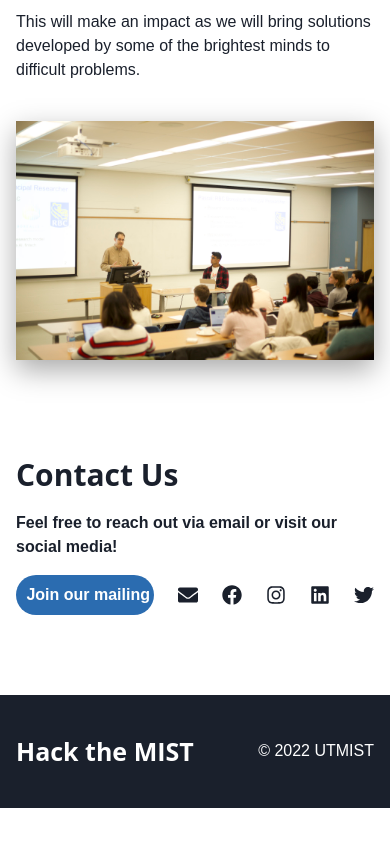
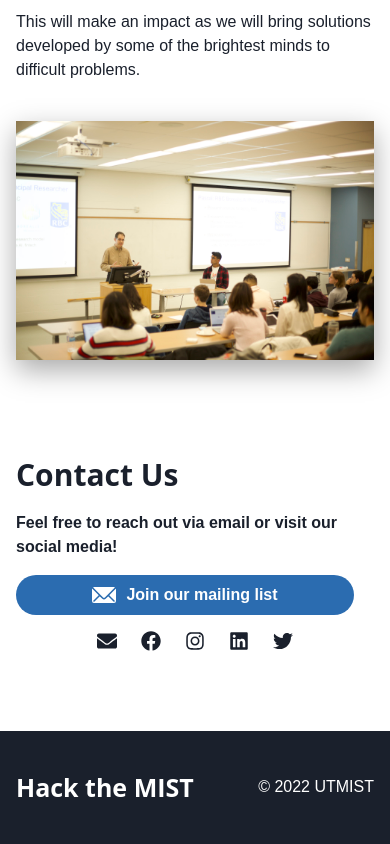
Before and after one commit to UTMIST/hackthemist, a React (Create React App) app: page / in a window 390 px wide. Shown: the part 1368-2212 px from the top of the page. Before the commit the page ends 2176 px from the top, so only its background shows below. Built offline with nearby package versions, Linux system fonts and the light colour scheme.

Commit message:
Improved mobile responsiveness of links

```diff
--- a/src/sections/Contact.tsx
+++ b/src/sections/Contact.tsx
@@ -53,17 +53,18 @@ const Contact = () => {
             <Stack pb={20} gap={4}>
                 <Heading>Contact Us</Heading>
                 <Text as={'b'}>Feel free to reach out via email or visit our social media!</Text>
-                <Flex gap={6}>
+                <Stack direction={['column', 'row']} gap={{ base: 4, sm: 0 }}>
                     <Button
                         colorScheme={'blue'}
                         bg={'blue.600'}
                         rounded={'full'}
                         px={6}
+                        mr={5}
                         _hover={{
                             bg: 'blue.500',
                         }}
-                        onClick={() => window.open('https://eepurl.com/dGMddD', '_blank')}>
-
+                        onClick={() => window.open('https://eepurl.com/dGMddD', '_blank')}
+                    >
                         <Icon
                             as={EmailIcon}
                             w={6}
@@ -72,6 +73,8 @@ const Contact = () => {
                         />
                         Join our mailing list
                     </Button>
+                    <Center>
+                        <Flex gap={6}>
                             {
                                 socialData.map(social => (
                                     <Center>
@@ -86,6 +89,8 @@ const Contact = () => {
                                 ))
                             }
                         </Flex>
+                    </Center>
+                </Stack>
             </Stack>
         </Container>
     );
```
Lines whose indentation alone changed are shown as unchanged.
